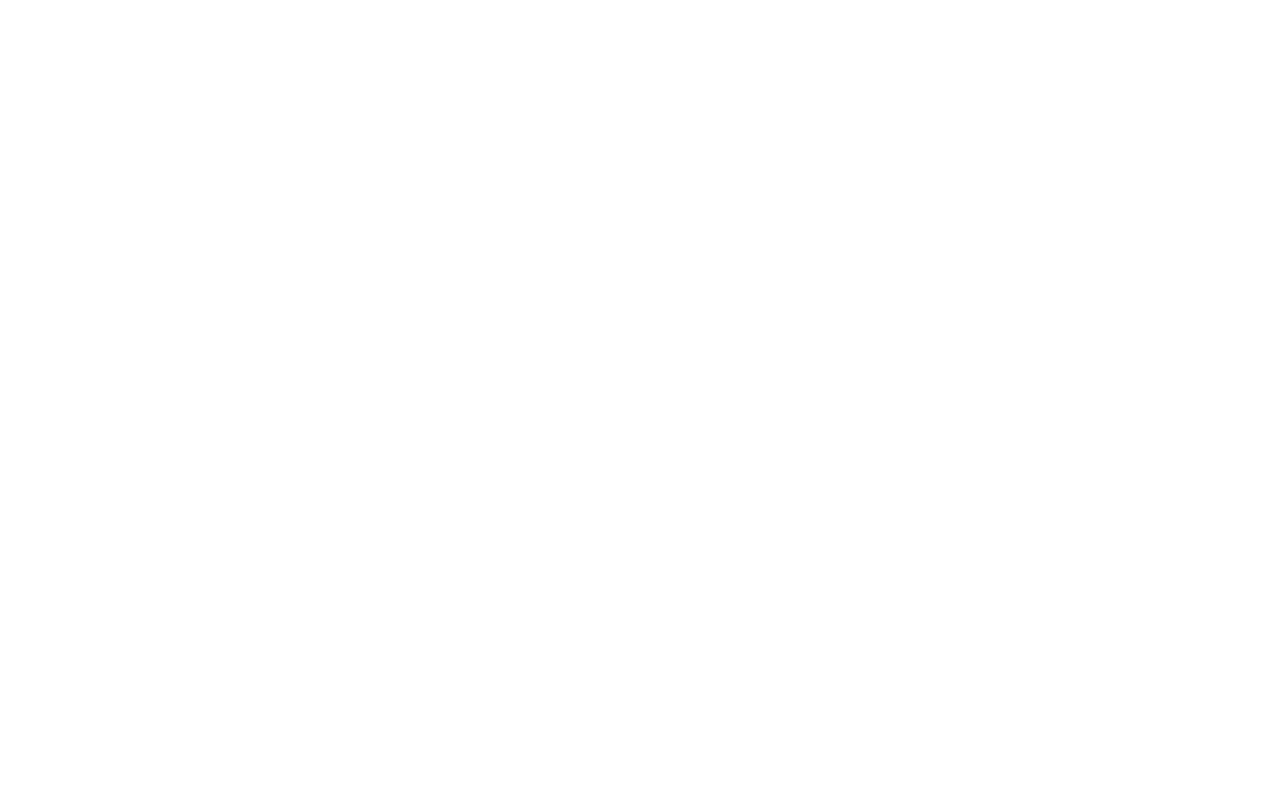
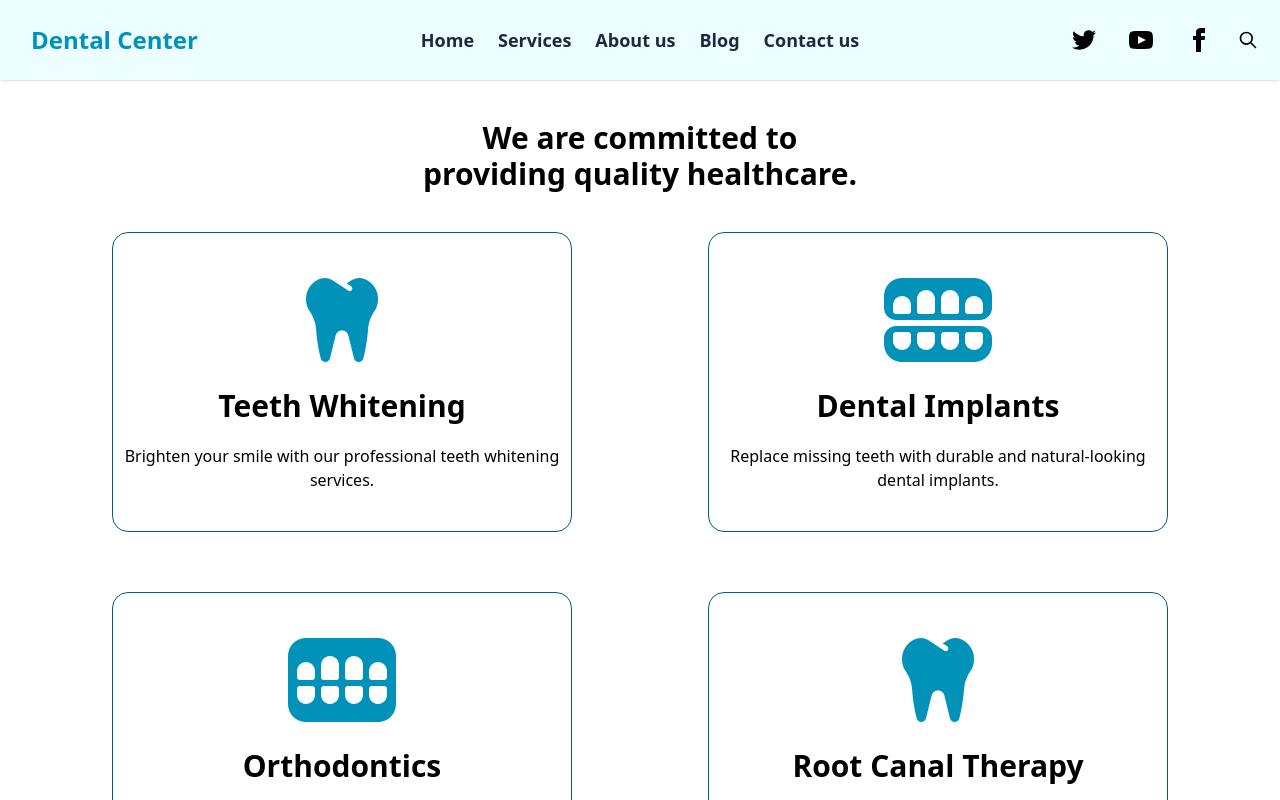
Before and after one commit to Nortey-Micheal/dentalCenter, a React (Vite) app: page /service in a window 1280 px wide. Before the commit this address had no page. Shown: the top 800 px of the page. Built offline with nearby package versions, Linux system fonts and the light colour scheme.

Commit message:
refactor: update navbar links to use NavLink, add loading component, and implement services page

```diff
--- a/index.html
+++ b/index.html
@@ -1,8 +1,8 @@
 <!doctype html>
 <html lang="en">
-  <head>
     <meta charset="UTF-8" />
     <link rel="icon" type="image/svg+xml" href="/vite.svg" />
+    <link rel="stylesheet" href="https://cdnjs.cloudflare.com/ajax/libs/font-awesome/6.0.0-beta3/css/all.min.css">
     <meta name="viewport" content="width=device-width, initial-scale=1.0" />
     <title>Dental Center</title>
   </head>
--- /dev/null
+++ b/src/components/loading.tsx
@@ -0,0 +1,5 @@
+export default function Loading() {
+    return (
+        <div className="loading loading-ring loading-xl"></div>
+    )
+}
--- a/src/components/navbar.tsx
+++ b/src/components/navbar.tsx
@@ -1,4 +1,4 @@
-import { Link } from "react-router";
+import { NavLink } from "react-router";
 
 export default function Navbar() {
     return (
@@ -12,22 +12,22 @@ export default function Navbar() {
                     <ul
                         tabIndex={0}
                         className="menu dropdown-content rounded-2xl font-bold text-cyan-50 bg-cyan-600  z-1 mt-3 w-52 p-2 shadow">
-                        <li className="hover:bg-cyan-50 rounded-xl hover:text-cyan-600"><a>Home</a></li>
-                        <li className="hover:bg-cyan-50 rounded-lg hover:text-cyan-600"><a>Services</a></li>
-                        <li className="hover:bg-cyan-50 rounded-lg hover:text-cyan-600"><a>About us</a></li>
-                        <li className="hover:bg-cyan-50 rounded-lg hover:text-cyan-600"><a>Blog</a></li>
-                        <li className="hover:bg-cyan-50 rounded-xl hover:text-cyan-600"><a>Contact us</a></li>
+                        <li className="hover:bg-cyan-50 rounded-xl hover:text-cyan-600"><NavLink to={'/'}>Home</NavLink></li>
+                        <li className="hover:bg-cyan-50 rounded-lg hover:text-cyan-600"><NavLink to={'/service'}>Services</NavLink></li>
+                        <li className="hover:bg-cyan-50 rounded-lg hover:text-cyan-600"><NavLink to={'/about'}>About us</NavLink></li>
+                        <li className="hover:bg-cyan-50 rounded-lg hover:text-cyan-600"><NavLink to={'/blogs'}>Blog</NavLink></li>
+                        <li className="hover:bg-cyan-50 rounded-xl hover:text-cyan-600"><NavLink to={'/contact'}>Contact us</NavLink></li>
                     </ul>
                     </div>
-                    <Link className="btn btn-ghost text-cyan-600 text-xl rounded-2xl lg:text-2xl" to={'/'}>Dental Center</Link>
+                    <NavLink className="btn btn-ghost text-cyan-600 text-xl rounded-2xl lg:text-2xl" to={'/'}>Dental Center</NavLink>
                 </div>
                 <div className="navbar-center text-slate-800 font-bold hidden lg:flex">
                     <ul className="menu menu-horizontal text-lg px-1">
-                        <li className="hover:underline decoration-2 underline-offset-5 decoration-cyan-600"><a>Home</a></li>
-                        <li className="hover:underline decoration-2 underline-offset-5 decoration-cyan-600"><a>Services</a></li>
-                        <li className="hover:underline decoration-2 underline-offset-5 decoration-cyan-600"><a>About us</a></li>
-                        <li className="hover:underline decoration-2 underline-offset-5 decoration-cyan-600"><a>Blog</a></li>
-                        <li className="hover:underline decoration-2 underline-offset-5 decoration-cyan-600"><a>Contact us</a></li>
+                        <li className="hover:underline decoration-2 underline-offset-5 decoration-cyan-600"><NavLink to={'/'}>Home</NavLink></li>
+                        <li className="hover:underline decoration-2 underline-offset-5 decoration-cyan-600"><NavLink to={'/service'}>Services</NavLink></li>
+                        <li className="hover:underline decoration-2 underline-offset-5 decoration-cyan-600"><NavLink to={'/about'}>About us</NavLink></li>
+                        <li className="hover:underline decoration-2 underline-offset-5 decoration-cyan-600"><NavLink to={'/blogs'}>Blog</NavLink></li>
+                        <li className="hover:underline decoration-2 underline-offset-5 decoration-cyan-600"><NavLink to={'/contact'}>Contact us</NavLink></li>
                     </ul>
                 </div>
                 <div className="navbar-end">
--- a/src/main.tsx
+++ b/src/main.tsx
@@ -1,11 +1,13 @@
-import { StrictMode } from 'react'
+import { StrictMode, Suspense, lazy } from 'react'
 import { createRoot } from 'react-dom/client'
 import './index.css'
 import App from './pages/App.tsx'
 import { createBrowserRouter } from 'react-router'
-import About from './pages/about.tsx'
-import Blogs from './pages/blogs.tsx'
-import NoPageFound from './pages/404page.tsx'
+const About = lazy(() => import('./pages/about.tsx'));
+const Blogs = lazy(() => import('./pages/blogs.tsx'));
+const Services = lazy(() => import('./pages/services.tsx'));
+import Loading from './components/loading.tsx'
+const NoPageFound = lazy(() => import('./pages/404page.tsx'))
 import { RouterProvider } from 'react-router'
 
 const router = createBrowserRouter([
@@ -23,11 +25,18 @@ const router = createBrowserRouter([
     path: '/blogs',
     element: <Blogs />,
     errorElement: <NoPageFound />
+  },
+  {
+    path: '/service',
+    element: <Services />,
+    errorElement: <NoPageFound />
   }
 ])
 
 createRoot(document.getElementById('root')!).render(
   <StrictMode>
-    <RouterProvider router={router}/>
+    <Suspense fallback={<Loading />}>
+      <RouterProvider router={router}/>
+    </Suspense>
   </StrictMode>,
 )
--- a/src/pages/404page.tsx
+++ b/src/pages/404page.tsx
@@ -1,5 +1,11 @@
+import { Link } from "react-router";
+
 export default function NoPageFound() {
     return (
-        <div></div>
+        <div className=" flex flex-col items-center h-[100vh] justify-center">
+            <p className="text-6xl font-bold text-slate-700">Error 404</p>
+            <p className="text-3xl font-semibold text-slate-600">No Page Found</p>
+            <Link className="hover:underline hover:text-cyan-500 text-2xl text-blue-400" to={'/'}>Go to Home</Link>
+        </div>
     )
 }
--- a/src/pages/about.tsx
+++ b/src/pages/about.tsx
@@ -1,5 +1,10 @@
+import Navbar from "../components/navbar";
+
 export default function About() {
     return (
-        <section></section>
+        <>
+            <Navbar />
+            <section></section>
+        </>
     )
 }
--- a/src/pages/blogs.tsx
+++ b/src/pages/blogs.tsx
@@ -1,5 +1,11 @@
+import Navbar from "../components/navbar"
+
 export default function Blogs() {
     return (
-        <section></section>
+        <>
+            <Navbar />
+            <section>
+            </section>
+        </>
     )
 }
--- /dev/null
+++ b/src/pages/services.tsx
@@ -0,0 +1,96 @@
+import Navbar from "../components/navbar";
+
+export default function Services() {
+    const services = [
+        {
+            type: "Teeth Whitening",
+            description: "Brighten your smile with our professional teeth whitening services.",
+            icon: "fa-tooth"
+        },
+        {
+            type: "Dental Implants",
+            description: "Replace missing teeth with durable and natural-looking dental implants.",
+            icon: "fa-teeth-open"
+        },
+        {
+            type: "Orthodontics",
+            description: "Straighten your teeth with our advanced orthodontic treatments.",
+            icon: "fa-teeth"
+        },
+        {
+            type: "Root Canal Therapy",
+            description: "Save your infected tooth with our effective root canal treatments.",
+            icon: "fa-tooth"
+        },
+        {
+            type: "Dental Crowns",
+            description: "Restore damaged teeth with our custom-made dental crowns.",
+            icon: "fa-crown"
+        },
+        {
+            type: "Dental Bridges",
+            description: "Fill gaps in your smile with our high-quality dental bridges.",
+            icon: "fa-bridge"
+        },
+        {
+            type: "Dentures",
+            description: "Get comfortable and natural-looking dentures to replace missing teeth.",
+            icon: "fa-teeth"
+        },
+        {
+            type: "Pediatric Dentistry",
+            description: "Comprehensive dental care for children in a friendly environment.",
+            icon: "fa-child"
+        },
+        {
+            type: "Periodontal Therapy",
+            description: "Treat gum disease and maintain healthy gums with our periodontal services.",
+            icon: "fa-tooth"
+        },
+        {
+            type: "Cosmetic Dentistry",
+            description: "Enhance your smile with our range of cosmetic dental treatments.",
+            icon: "fa-smile"
+        }
+    ];
+
+    return (
+        <>
+           <Navbar />
+           <section className="w-[90vw] mx-auto ">
+                <h1 className="text-3xl font-bold my-10 text-center">We are committed to <br /> providing quality healthcare.</h1>
+                <div className="flex flex-wrap gap-10 mx-auto justify-around">
+                    {services.map((service,index) => (
+                        <div key={index} className="h-[300px] flex flex-col justify-center border w-full hover:bg-cyan-800 hover:text-cyan-50 lg:w-[40%] border-cyan-800 text-center mb-5 p-3 rounded-2xl gap-5">
+                            <i className={`text-8xl text-cyan-600 fas ${service.icon}`}></i>
+                            <h2 className="text-3xl font-bold text-cyan-90">{service.type}</h2>
+                            <p>{service.description}</p>
+                        </div>
+                    ))}
+                </div>
+                <div className="flex flex-col md:flex-row">
+                    <p className="md:max-w-2/3">Lorem ipsum dolor sit amet consectetur, adipisicing elit. Quidem enim molestias ad voluptatem deserunt ullam tempore in ab alias. Possimus, alias. Blanditiis vel quidem nostrum, adipisci totam, nihil nesciunt veniam tempora voluptates, laudantium excepturi. Nihil veniam consectetur dolore unde perspiciatis molestiae dolor est sunt id. Illum repellendus dicta deleniti quasi?</p>
+                    <div className="stats stats-vertical lg:stats-horizontal shadow w-full text-center">
+                        <div className="stat">
+                            <div className="stat-title">Downloads</div>
+                            <div className="stat-value">31K</div>
+                            <div className="stat-desc">Jan 1st - Feb 1st</div>
+                        </div>
+
+                        <div className="stat">
+                            <div className="stat-title">New Users</div>
+                            <div className="stat-value">4,200</div>
+                            <div className="stat-desc">↗︎ 400 (22%)</div>
+                        </div>
+
+                        <div className="stat">
+                            <div className="stat-title">New Registers</div>
+                            <div className="stat-value">1,200</div>
+                            <div className="stat-desc">↘︎ 90 (14%)</div>
+                        </div>
+                    </div>
+                </div>
+           </section>
+        </>
+    )
+}
```
Also changed, not shown: public/assets/images/circle.png (deleted).
